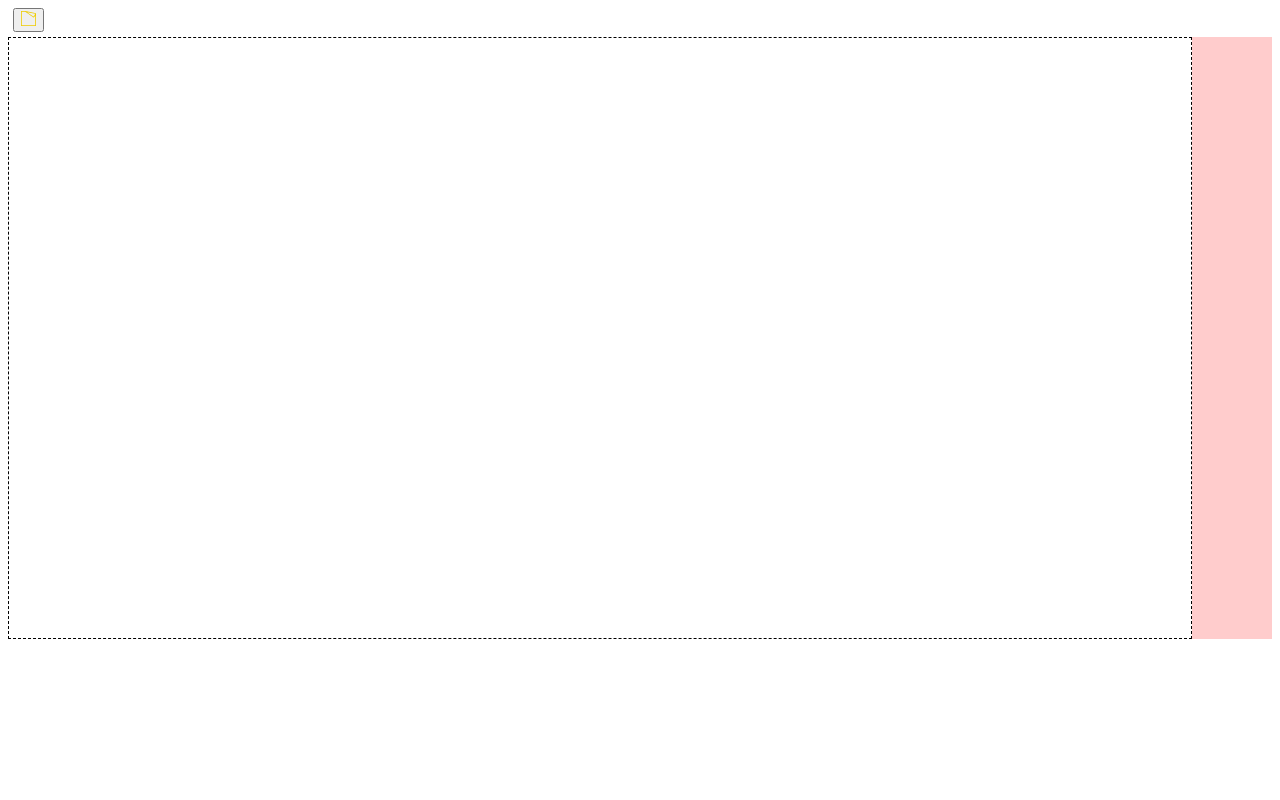
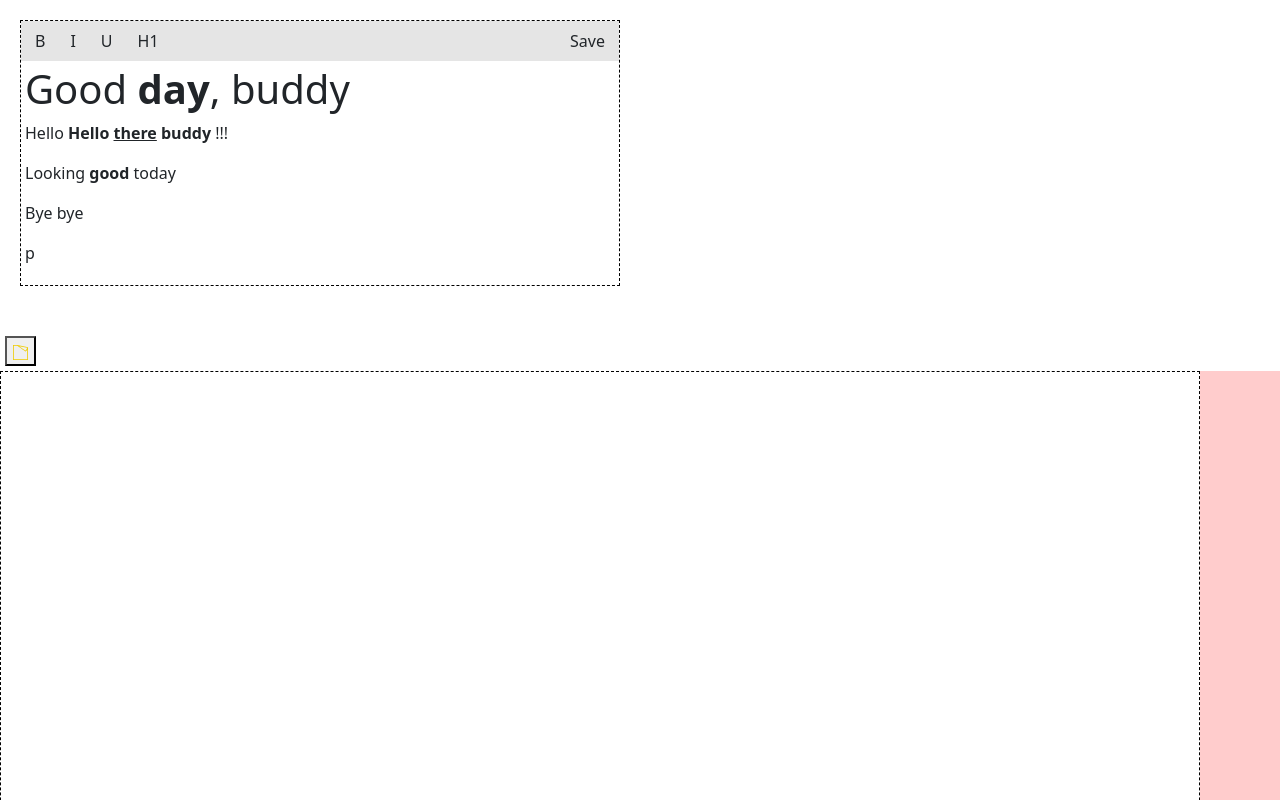
Before and after one commit to jsergei/sticky-notes, a React (Create React App) app: page / in a window 1280 px wide. Shown: the top 800 px of the page. Built offline with nearby package versions, Linux system fonts and the light colour scheme.

Commit message:
Replace the enter key event with a special handler that splits a paragraph or h1 into two

```diff
--- a/package.json
+++ b/package.json
@@ -10,6 +10,7 @@
     "@types/node": "^16.18.12",
     "@types/react": "^18.0.27",
     "@types/react-dom": "^18.0.10",
+    "bootstrap": "^5.2.3",
     "react": "^18.2.0",
     "react-dom": "^18.2.0",
     "react-scripts": "5.0.1",
--- a/src/components/app/App.tsx
+++ b/src/components/app/App.tsx
@@ -1,5 +1,6 @@
 import React from 'react';
 import NoteContainer from "../note-container/NoteContainer";
+import './custom.scss';
 
 function App() {
   return (
--- /dev/null
+++ b/src/components/app/custom.scss
@@ -0,0 +1 @@
+@import '~bootstrap/scss/bootstrap.scss';
--- /dev/null
+++ b/src/components/editor/Editor.module.scss
@@ -0,0 +1,37 @@
+.editor {
+  margin: 20px;
+  border: 1px dashed black;
+  width: 600px;
+  min-height: 100px;
+
+
+  // Push the following content down a bit
+  margin-bottom: 50px;
+}
+
+.header {
+  padding: 1px;
+  background: rgba(0, 0, 0, 0.1);
+  display: flex;
+  justify-content: space-between;
+
+
+  :global {
+    .btn:hover {
+      background: lightgrey;
+    }
+  }
+}
+
+.content {
+  padding: 4px;
+}
+
+.underline {
+    text-decoration: underline;
+}
+
+.content > *::before {
+  content:"";
+  display:inline-block;
+}
--- /dev/null
+++ b/src/components/editor/Editor.tsx
@@ -0,0 +1,149 @@
+import React, {FC, useRef, useState, KeyboardEvent} from "react";
+import styles from './Editor.module.scss';
+
+interface EditorProps {
+
+}
+
+function splitAfter(node: Node, nodeAfter?: Node): Node {
+
+    // TODO: add an empty space to the paragraph if nodeAfter is empty
+    if (node.parentNode) {
+        const parent = node.parentNode;
+        const parentClone = parent.cloneNode(false);
+        if (nodeAfter) {
+            parentClone.appendChild(nodeAfter);
+        }
+        let current = node.nextSibling;
+        while (current) {
+            const next = current.nextSibling;
+            parentClone.appendChild(current);
+            current = next;
+        }
+        return splitAfter(parent, parentClone);
+    } else {
+        return nodeAfter || node.cloneNode(false);
+    }
+}
+
+function splitParagraph(editorEl: HTMLElement) {
+    const selection = window.getSelection();
+    if (!selection) {
+        return;
+    }
+    // TODO: remove the selected text and split the paragraph into two paragraphs
+    selection.collapseToStart();
+
+    const node: Node = selection.anchorNode!;
+
+    // Split the node with the selection into two nodes
+    let topLevelNode: Node;
+    let nextTopLevelNode: Node | null;
+    let splitTopLevelNode: Node;
+    if (node.nodeType === Node.TEXT_NODE) {
+        // Detach the node from the editor before doing dom manipulations
+        let currentNode = node;
+        while (currentNode.parentNode !== editorEl) {
+            currentNode = currentNode.parentNode!;
+        }
+        topLevelNode = currentNode;
+        nextTopLevelNode = topLevelNode.nextSibling;
+
+        // Split the leaf text node into two text nodes
+        const textNode = node as Text;
+        const text = textNode.textContent!;
+        const offset = selection.anchorOffset;
+        const textBefore = text.slice(0, offset);
+        const textAfter = text.slice(offset);
+        if (textAfter) {
+            const textNodeBefore = document.createTextNode(textBefore);
+            const textNodeAfter = document.createTextNode(textAfter);
+            const parent = node.parentNode!;
+            parent.replaceChild(textNodeBefore, textNode);
+            editorEl.removeChild(topLevelNode);
+            splitTopLevelNode = splitAfter(textNodeBefore, textNodeAfter);
+        } else {
+            editorEl.removeChild(topLevelNode);
+            splitTopLevelNode = splitAfter(node);
+        }
+    } else if (node === editorEl) {
+        // Handle the case of adding an empty paragraph (multiple new empty lines being added)
+        topLevelNode = node.childNodes[selection.anchorOffset];
+        nextTopLevelNode = topLevelNode.nextSibling;
+        editorEl.removeChild(topLevelNode);
+        splitTopLevelNode = splitAfter(topLevelNode);
+    } else {
+        console.error('Do not know how to split a non-text node');
+        return;
+    }
+
+    // Reattach the nodes to the editor
+    if (nextTopLevelNode) {
+        editorEl.insertBefore(topLevelNode, nextTopLevelNode);
+        editorEl.insertBefore(splitTopLevelNode, nextTopLevelNode);
+    } else {
+        editorEl.appendChild(topLevelNode);
+        editorEl.appendChild(splitTopLevelNode);
+    }
+
+    // Put the cursor at the beginning of the new line
+    selection.removeAllRanges();
+    const newSelection = new Range();
+    newSelection.selectNode(splitTopLevelNode);
+    newSelection.collapse(true);
+    selection.addRange(newSelection);
+}
+
+const Editor: FC<EditorProps> = () => {
+    const editorRef = useRef<HTMLDivElement>(null);
+
+    const makeBold = () => {
+        // Get the current selection and bold the text
+        // if the selection contains all bold text, undo the bold. Otherwise, make it all bold
+        console.log('makeBold');
+    };
+
+    const onKeyDown = (event: KeyboardEvent<HTMLDivElement>) => {
+        // if the key is Enter (event.key), split the current paragraph into two paragraphs
+        if (event.key === 'Enter') {
+            event.preventDefault();
+            splitParagraph(editorRef.current!);
+        }
+    };
+
+    return (
+        <div className={styles.editor}>
+            <div className={styles.header}>
+                <div className="btn-group">
+                    <button type="button" className="btn" onClick={makeBold}>B</button>
+                    <button type="button" className="btn">I</button>
+                    <button type="button" className="btn">U</button>
+                    <button type="button" className="btn">H1</button>
+                </div>
+                <div className="btn-group">
+                    <button type="button" className="btn">Save</button>
+                </div>
+            </div>
+            <div ref={editorRef}
+                 className={styles.content}
+                 contentEditable={true}
+                 suppressContentEditableWarning={true}
+                 onKeyDown={onKeyDown}>
+                <h1>Good <strong>day</strong>, buddy</h1>
+                <p>
+                    Hello <strong>Hello <span className={styles.underline}>there</span> buddy</strong> !!!
+                </p>
+                <p>
+                    Looking <strong>good</strong> today
+                </p>
+                <p>
+                    Bye <span className={styles.underscore}>bye</span>
+                </p>
+                <p>p</p>
+            </div>
+        </div>
+    );
+};
+
+
+export default Editor;
--- a/src/components/note-container/NoteContainer.module.scss
+++ b/src/components/note-container/NoteContainer.module.scss
@@ -24,3 +24,8 @@
   width: 15px;
   height: 15px;
 }
+
+
+.editor-container {
+
+}
--- a/src/components/note-container/NoteContainer.tsx
+++ b/src/components/note-container/NoteContainer.tsx
@@ -3,6 +3,7 @@ import styles from './NoteContainer.module.scss';
 import Note from '../common/Note';
 import PlayArea from "../play-area/PlayArea";
 import TrashArea from "../trash-area/TrashArea";
+import Editor from "../editor/Editor";
 
 const NoteContainer: FC<any> = () => {
     const [notes, setNotes] = useState<Note[]>([]);
@@ -36,6 +37,10 @@ const NoteContainer: FC<any> = () => {
     const loadingText = isAddingMode && <div className={styles.loading}>Click below to add the note</div>;
     return (
         <div>
+            <div className={styles['editor-container']}>
+                <Editor></Editor>
+            </div>
+
             <div className={styles.header}>
                 <button className={styles['add-note-btn']} onClick={startAddingNote} title="Add Note">
                     <img src={'./add-sticky-note.svg'} />
--- a/src/components/note/DraggableNote.tsx
+++ b/src/components/note/DraggableNote.tsx
@@ -56,5 +56,3 @@ const DraggableNote: FC<DraggableNoteProps> = ({id, text, left, top, width, heig
 
 
 export default DraggableNote;
-
-// TODO: add cross to the trash area when a note is hovering over it
```
Also changed, not shown: 1 other file (tests, documents, lock files or other folders).
